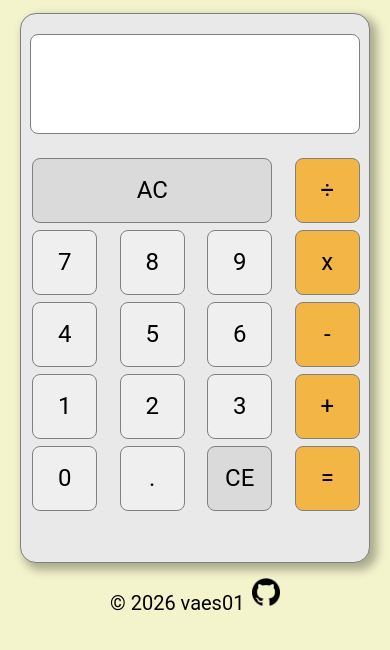
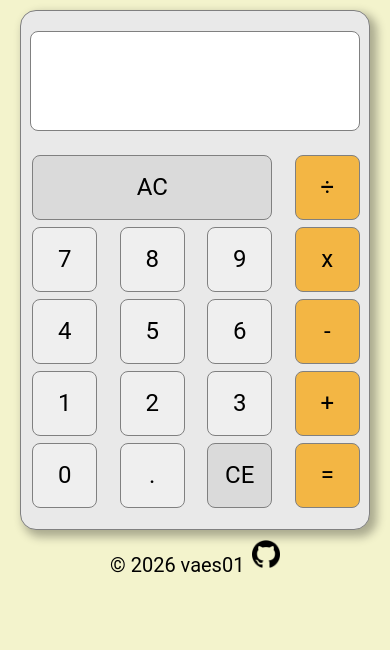
Before and after one commit to vaes01/odin-calculator, a plain HTML site: page index.html in a window 390 px wide. Drawn offline with Linux system fonts and the light colour scheme.

Commit message:
Adjust dimensions to avoid vertical scrolling on mobile

```diff
--- a/style.css
+++ b/style.css
@@ -13,12 +13,12 @@ body {
 }
 
 .mainContainer {
-    height: 615px;
+    height: 580px;
     width: 355px;
     display: flex;
     flex-direction: column;
     margin: auto;
-    margin-top: 5px;
+    margin-top: 2px;
     /* flex-grow: 1; */
     /* border: 2px solid red; */
 
@@ -27,9 +27,9 @@ body {
 .calcBody {
     display: flex;
     flex-direction: column;
-    height: 550px;
+    height: 450px;
     width: 350px;
-    min-height: 550px;
+    min-height: 520px;
     border: 1px solid gray;
     background-color: rgb(233, 233, 233);
     border-radius: 16px;
```
